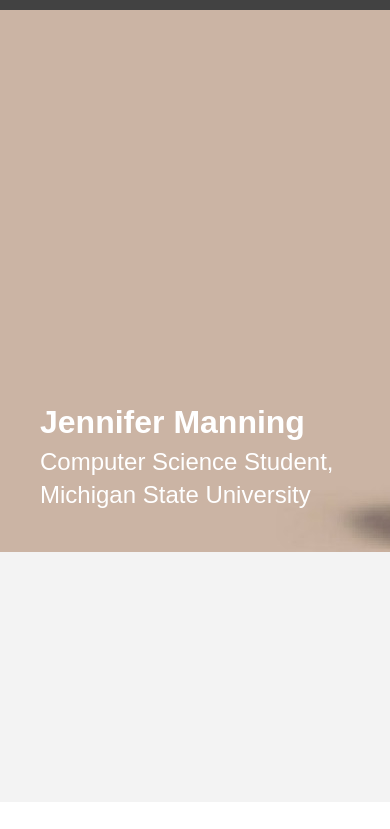
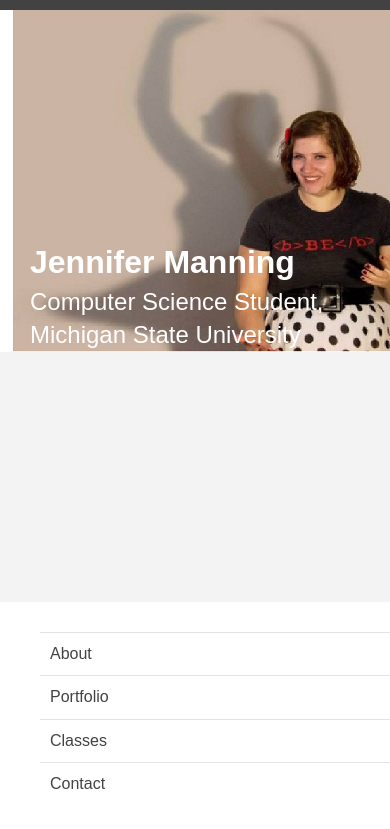
Before and after one commit to J41Manning/tc349, a plain HTML site: page week10/main/index.html in a window 390 px wide. Shown: the top 829 px of the page. Drawn offline with nearby package versions, Linux system fonts and the light colour scheme.

Commit message:
real finish of week10

```diff
--- a/week10/main/css/main.css
+++ b/week10/main/css/main.css
@@ -290,7 +290,7 @@ nav a:hover {
 	}
 }
 
-/*change this later*/
+
 @media (max-width: 480px) {
 	nav{
 		float: none;
@@ -299,6 +299,16 @@ nav a:hover {
 	article {
 		margin: 60px;
 	}
+	header {
+    background: url(../img/innerself_small.jpg);
+    height: 282px;
+    padding: 30px;
+	}
+
+	h1 {
+    padding-top: 200px;
+    color: #fff;
+}
 }
 
 
```
Also changed, not shown: week10/main/index.html (+0 -1 lines), week10/main/img/innerself_small.jpg (added).
